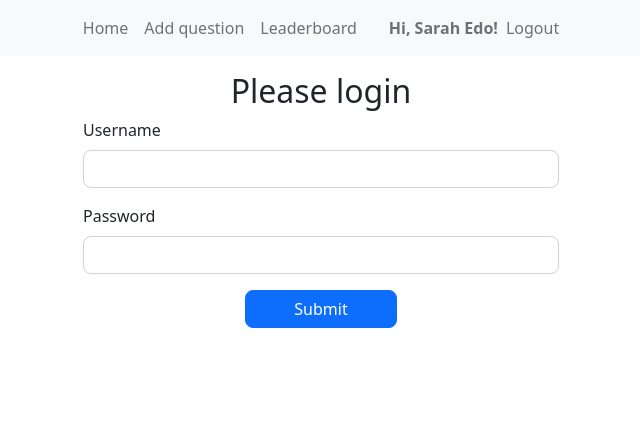
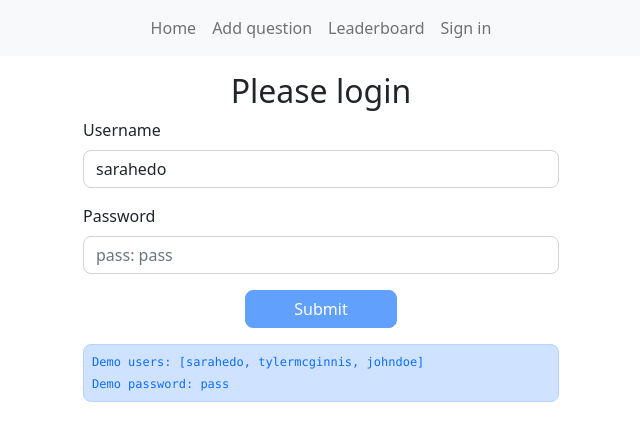
Before and after one commit to elvinasv/rtk-would-you-rather-app, a React (Create React App) app: page /login in a window 1280 px wide. Shown: the top 440 px of the page, without its empty margins (319-959 px from the left). Built offline with nearby package versions, Linux system fonts and the light colour scheme.

Commit message:
feat: Add userSlice and authSlice

```diff
--- a/public/index.html
+++ b/public/index.html
@@ -24,7 +24,7 @@
       work correctly both with client-side routing and a non-root public URL.
       Learn how to configure a non-root public URL by running `npm run build`.
     -->
-    <title>React Redux App</title>
+    <title>Would you rather | Created by EV</title>
     <script
       src="https://cdn.jsdelivr.net/npm/bootstrap@5.0.2/dist/js/bootstrap.min.js"
       integrity="sha384-cVKIPhGWiC2Al4u+LWgxfKTRIcfu0JTxR+EQDz/bgldoEyl4H0zUF0QKbrJ0EcQF"
--- a/_DATA.js
+++ b/src/api/_DATA.js
@@ -203,3 +203,33 @@ export function _saveQuestionAnswer({ authedUser, qid, answer }) {
     }, 500);
   });
 }
+
+/**
+ * Additional API functions
+ */
+export const DEMO_PASSWORD = 'pass';
+
+const getUserIds = () => Object.keys(users);
+
+const verifyPassword = (username, password) =>
+  Boolean(password === DEMO_PASSWORD && getUserIds().includes(username));
+
+export function _authorizeUser({ username, password }) {
+  return new Promise((resolve, reject) => {
+    setTimeout(() => {
+      if (verifyPassword(username, password)) {
+        resolve({ username });
+      } else {
+        reject(new Error('Wrong username or password!'));
+      }
+    }, 500);
+  });
+}
+
+export const mockClient = {
+  authUser: _authorizeUser,
+  saveQuestionAnswer: _saveQuestionAnswer,
+  saveQuestion: _saveQuestion,
+  getUsers: _getUsers,
+  getQuestions: _getQuestions,
+};
--- a/src/app/store.js
+++ b/src/app/store.js
@@ -1,8 +1,11 @@
 import { configureStore } from '@reduxjs/toolkit';
-import counterReducer from '../features/counter/counterSlice';
+
+import usersReducer from 'features/users/usersSlice';
+import authReducer from 'features/authorization/authSlice';
 
 export const store = configureStore({
   reducer: {
-    counter: counterReducer,
+    auth: authReducer,
+    users: usersReducer,
   },
 });
--- a/src/custom.scss
+++ b/src/custom.scss
@@ -10,5 +10,9 @@ body {
   max-width: 500px !important;
 }
 
+.fs-7 {
+  font-size: 0.75rem !important;
+}
+
 // Import Bootstrap and its default variables
 @import '~bootstrap/scss/bootstrap.scss';
--- /dev/null
+++ b/src/features/authorization/authSlice.js
@@ -0,0 +1,46 @@
+import { createSlice, createAsyncThunk } from '@reduxjs/toolkit';
+
+import { mockClient } from 'api/_DATA';
+
+const initialState = { authorizedUser: null, status: 'idle', error: null };
+
+export const authorizeUser = createAsyncThunk(
+  'auth/authorizeUser',
+  async ({ username, password }) => {
+    const response = await mockClient.authUser({ username, password });
+    return response;
+  }
+);
+
+const authSlice = createSlice({
+  name: 'auth',
+  initialState,
+  reducers: {
+    setAuthorizedUser(state, action) {
+      const { username } = action.payload;
+      state.authorizedUser = username;
+    },
+  },
+  extraReducers: {
+    [authorizeUser.pending]: (state) => {
+      state.status = 'loading';
+    },
+    [authorizeUser.fulfilled]: (state, action) => {
+      state.status = 'succeeded';
+      state.authorizedUser = action.payload.username || null;
+    },
+    [authorizeUser.rejected]: (state, action) => {
+      state.status = 'failed';
+      state.authorizedUser = null;
+      state.error = action.error.message;
+    },
+  },
+});
+
+export const { setAuthorizedUser } = authSlice.actions;
+
+export const isAuthorizedUser = (state) => Boolean(state.auth.authorizedUser);
+
+export const authorizedUsername = (state) => state.auth.authorizedUser;
+
+export default authSlice.reducer;
--- a/src/features/authorization/login.js
+++ b/src/features/authorization/login.js
@@ -1,22 +1,31 @@
 import React, { useState } from 'react';
+import { useDispatch } from 'react-redux';
 import { useHistory } from 'react-router-dom';
+
+import { DEMO_PASSWORD } from 'api/_DATA';
+
+import { authorizeUser } from './authSlice';
 
 export default function LoginPage() {
   const history = useHistory();
-  const [username, setUsername] = useState('');
+  const dispatch = useDispatch();
+
+  const [username, setUsername] = useState('sarahedo');
   const [password, setPassword] = useState('');
+
+  const canSubmit = [username, password].every(Boolean);
 
   const onUsernameChange = (e) => setUsername(e.target.value);
   const onPasswordChange = (e) => setPassword(e.target.value);
 
-  const handleSubmit = (e) => {
+  const handleSubmit = async (e) => {
     e.preventDefault();
 
-    console.group('Login page: handleSubmit');
-    console.log(`username: ${username}`);
-    console.log(`password: ${password}`);
-    console.groupEnd();
-    history.push('/');
+    const resultAction = await dispatch(authorizeUser({ username, password }));
+
+    if (resultAction.payload?.username) {
+      history.push('/');
+    }
   };
 
   return (
@@ -45,12 +54,27 @@ export default function LoginPage() {
             className="form-control"
             value={password}
             onChange={onPasswordChange}
+            placeholder={`pass: ${DEMO_PASSWORD}`}
           />
         </div>
-        <div className="text-center">
-          <button type="submit" className="btn btn-primary px-5">
+        <div className="text-center mb-3">
+          <button
+            type="submit"
+            className="btn btn-primary px-5"
+            disabled={!canSubmit}
+          >
             Submit
           </button>
+        </div>
+        <div className="alerts">
+          <div className="alert alert-primary p-1 mb-3" role="alert">
+            <p className="font-monospace text-primary fs-7 m-1">
+              Demo users: [sarahedo, tylermcginnis, johndoe]
+            </p>
+            <p className="font-monospace text-primary fs-7 m-1">
+              Demo password: {DEMO_PASSWORD}
+            </p>
+          </div>
         </div>
       </form>
     </div>
--- a/src/features/navigation/navigation.js
+++ b/src/features/navigation/navigation.js
@@ -1,9 +1,16 @@
 import React from 'react';
+import { useSelector } from 'react-redux';
 import { Link } from 'react-router-dom';
+
+import {
+  isAuthorizedUser,
+  authorizedUsername,
+} from 'features/authorization/authSlice';
 
 // Navbar collapse on md screens controlled by the Bootstrap v5
 function Navigation() {
-  const isLoggedIn = true;
+  const isLoggedIn = useSelector(isAuthorizedUser);
+  const username = useSelector(authorizedUsername);
 
   return (
     <nav className="navbar navbar-expand-md navbar-light bg-light mb-3">
@@ -39,7 +46,7 @@ function Navigation() {
             {isLoggedIn ? (
               <>
                 <span className="navbar-text ms-md-4 fw-bold order-md-0 order-first">
-                  Hi, Sarah Edo!
+                  {`Hi, ${username}!`}
                 </span>
                 <li className="nav-item">
                   <Link to="/logout" className="nav-link">
--- /dev/null
+++ b/src/features/users/usersSlice.js
@@ -0,0 +1,29 @@
+import {
+  createSlice,
+  createAsyncThunk,
+  createEntityAdapter,
+} from '@reduxjs/toolkit';
+
+import { mockClient } from 'api/_DATA';
+
+const usersAdapter = createEntityAdapter();
+
+const initialState = usersAdapter.getInitialState();
+
+export const fetchUsers = createAsyncThunk('users/fetchUsers', async () => {
+  const response = await mockClient.getUsers();
+  return response;
+});
+
+const usersSlice = createSlice({
+  name: 'users',
+  initialState,
+  extraReducers: {
+    [fetchUsers.fulfilled]: usersAdapter.setAll,
+  },
+});
+
+export default usersSlice.reducer;
+
+export const { selectAll: selectAllUsers, selectById: selectUserById } =
+  usersAdapter.getSelectors((state) => state.users);
--- a/src/index.js
+++ b/src/index.js
@@ -6,6 +6,10 @@ import './custom.scss';
 
 import App from './App';
 import { store } from './app/store';
+import { fetchUsers } from './features/users/usersSlice';
+
+// Fetch the list only once when the application starts.
+store.dispatch(fetchUsers());
 
 ReactDOM.render(
   <React.StrictMode>
```
Also changed, not shown: src/assets/info-icon.svg (added).
